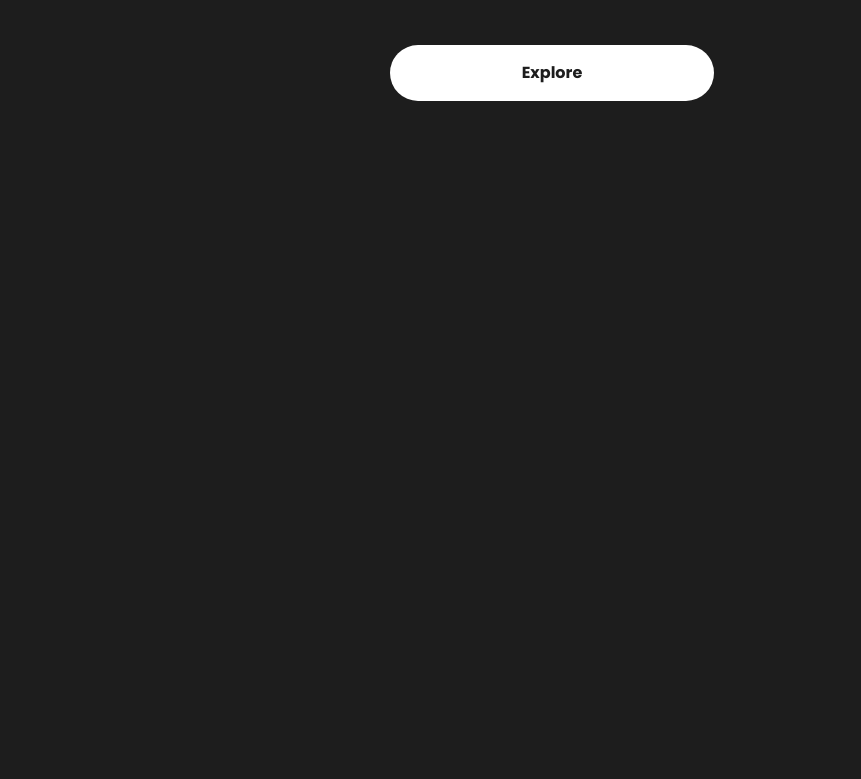
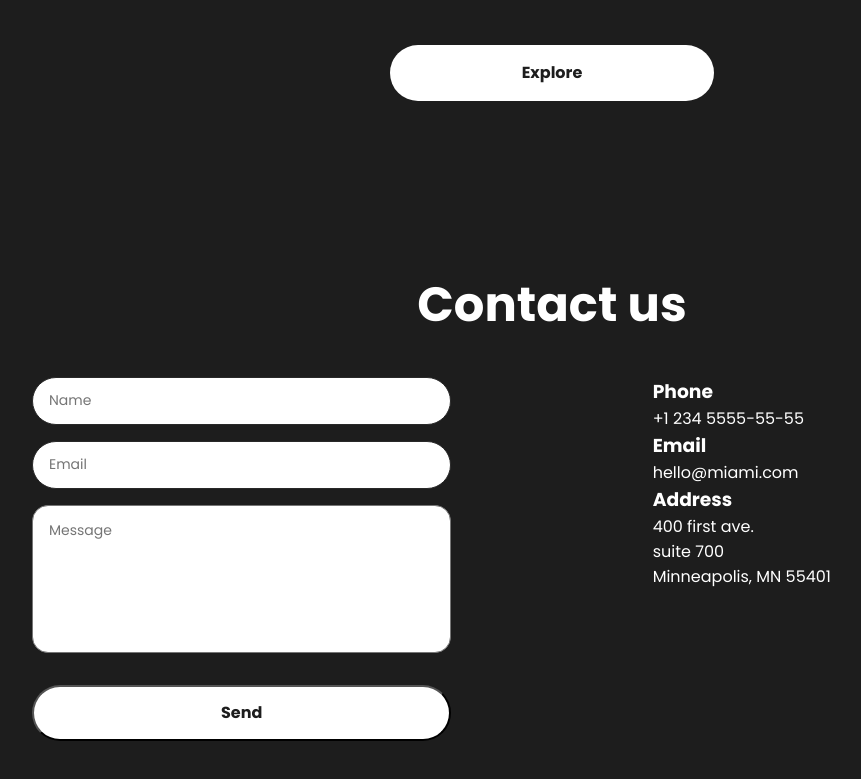
Before and after one commit to Sardorbek1122/My-Bike_page, a website built with Parcel: page src/index.html in a window 1280 px wide. Shown: the part 3499-4278 px from the top of the page, without its empty margins (88-949 px from the left). Before the commit the page ends 3762 px from the top, so only its background shows below. Built offline with nearby package versions, Linux system fonts and the light colour scheme.

Commit message:
My-Bike contact section added

```diff
--- a/src/index.html
+++ b/src/index.html
@@ -168,6 +168,82 @@
           <a href="#home" class="button details__explore-btn">Explore</a>
         </section>
 
+        <section class="contact" id="contact">
+          <div class="contact__wrapper">
+            <div class="contact__form-source-wrapper">
+              <h1 class="contact__header">Contact us</h1>
+
+              <form
+                action="/"
+                method="post"
+                class="contact__form form"
+                id="form"
+              >
+                <label class="form__name" for="name">
+                  <input
+                    class="form__input"
+                    type="text"
+                    id="name"
+                    placeholder="Name"
+                    required
+                  >
+                </label>
+                <label for="email" class="form__email">
+                  <input
+                    type="email"
+                    class="form__input"
+                    id="email"
+                    placeholder="Email"
+                    required
+                  >
+                </label>
+                <textarea
+                  placeholder="Message"
+                  class="form__textarea"
+                  required></textarea>
+                <label for="send" class="form__send">
+                  <input
+                    class="button form__submit-btn"
+                    type="submit"
+                    id="send"
+                    value="Send"
+                  >
+                </label>
+              </form>
+
+              <article class="contact__source source">
+                <h3 class="source__title">Phone</h3>
+                <a
+                  class="source__detail"
+                  href="tel:+1 234 5555-55-55"
+                  target="_blank"
+                >
+                +1 234 5555-55-55
+                </a>
+                <h3 class="source__title">Email</h3>
+                <a
+                  class="source__detail"
+                  target="_blank"
+                  href="mailto: hello@miami.com"
+                >
+                hello@miami.com
+                </a>
+                <h3 class="source__title">Address</h3>
+                <a
+                  href="https://goo.gl/maps/fHwTbHhynkXiMnbq7"
+                  target="_blank"
+                  class="source__detail"
+                  >
+                  400 first ave.
+                  <br>
+                  suite 700 <br>
+                  Minneapolis, MN 55401
+                </a>
+              </article>
+            </div>
+          </div>
+        </section>
+
       </div>
     </main>
 
--- /dev/null
+++ b/src/styles/blocks/_contact.scss
@@ -0,0 +1,72 @@
+@import "../utils/vars";
+@import "../utils/mixins";
+
+.contact {
+  &__wrapper {
+    width: 100%;
+  }
+
+  &__form-source-wrapper {
+    display: grid;
+    grid-template-columns: repeat(12, 1fr);
+    gap: 24px;
+    width: 100%;
+    margin-top: 180px;
+  }
+
+  &__header {
+    margin: 0 auto 24px;
+    grid-column: 1/-1;
+    @include fontParams (48px, 100%, 700);
+  }
+
+  &__form {
+    grid-column: 1/6;
+  }
+
+  &__source {
+    grid-column: 8/-1;
+  }
+
+  @media (max-width: $tabletWidth) {
+    &__form-source-wrapper {
+      display: grid;
+      grid-template-columns: repeat(6, 1fr);
+      margin-top: 120px;
+    }
+    &__header {
+      margin: 0 auto 24px;
+      grid-column: 1/-1;
+      @include fontParams (48px, 100%, 700);
+    }
+
+    &__form {
+      grid-column: 1/4;
+    }
+
+    &__source {
+      grid-column: 4/6;
+    }
+  }
+
+  @media (max-width: $mobileWidth) {
+    &__source-wrapper {
+      display: grid;
+      grid-template-columns: repeat(2, 1fr);
+    }
+    &__header {
+      margin: 0 auto 24px;
+      grid-column: 1/-1;
+      @include fontParams (32px, 100%, 500);
+    }
+
+    &__form {
+      width: 100%;
+      grid-column: 1/-1;
+    }
+
+    &__source {
+      grid-column: 1/-1;
+    }
+  }
+}
--- /dev/null
+++ b/src/styles/blocks/_form.scss
@@ -0,0 +1,42 @@
+@import "../utils/vars";
+@import "../utils/mixins";
+
+.form {
+
+  &__input {
+    width: 100%;
+    height: 48px;
+    @include fontParams (14px, 20px, 400);
+    padding: 14px 16px;
+    border-radius: $inputFormRadius;
+    color: $inputColorHover;
+    border: 1px solid $inputColorHover;
+    margin-bottom: 16px;
+  }
+
+  &__textarea {
+    display: flex;
+    @include fontParams (14px, 20px, 400);
+    width: 100%;
+    height: 148px;
+    color: #000;
+    padding: 14px 16px;
+    border-radius: 16px;
+    margin-bottom: 32px;
+    resize: none;
+
+    &:hover {
+      color: $inputColorHover;
+    }
+
+    &:active {
+      color: $inputColorHover;
+    }
+  }
+
+  &__submit-btn {
+    width: 100%;
+    height: 56px;
+    border-radius: $inputFormRadius;
+  }
+}
--- a/src/styles/main.scss
+++ b/src/styles/main.scss
@@ -14,3 +14,5 @@
 @import "./blocks/card";
 @import "./blocks/details";
 @import "./blocks/button";
+@import "./blocks/contact";
+@import "./blocks/form";
```
Also changed, not shown: src/styles/blocks/_card.scss (renamed from src/styles/blocks/card.scss).
